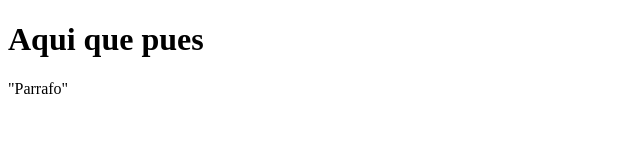
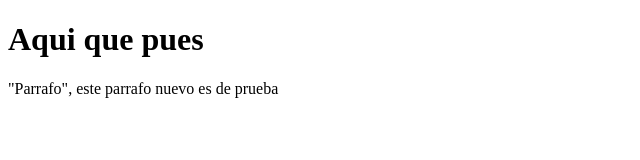
Before and after one commit to RMercury/proyectoDemo, a plain HTML site: page index.html in a window 1280 px wide. Shown: the whole page, without its empty margins (0-640 px from the left). Drawn offline with Linux system fonts and the light colour scheme.

Commit message:
Cambios agregados

```diff
--- a/index.html
+++ b/index.html
@@ -8,6 +8,6 @@
 </head>
 <body>
     <h1>Aqui que pues</h1>
-    <p>"Parrafo"</p>
+    <p>"Parrafo", este parrafo nuevo es de prueba</p>
 </body>
 </html>
```
